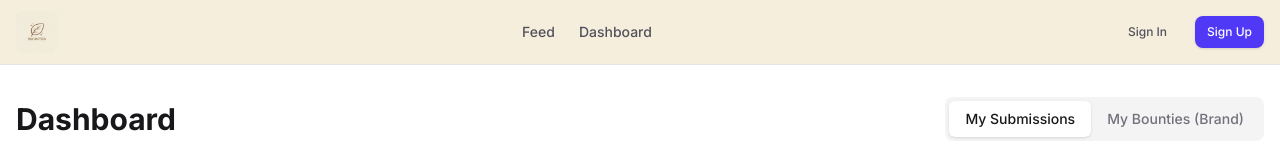
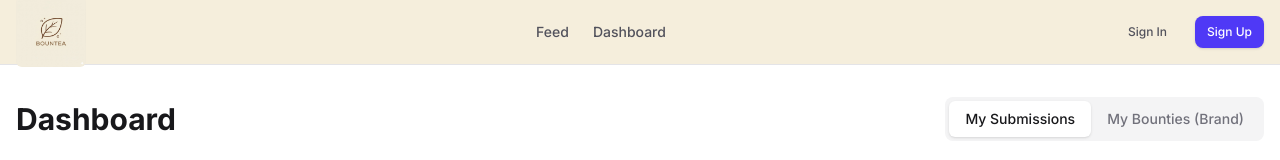
Before and after one commit to VeinDevTtv/ugcbounty, a Next.js app in the folder ugc-platform/: page /dashboard in a window 1280 px wide. Shown: the top 160 px of the page. Built offline with nearby package versions, Linux system fonts and the light colour scheme; no server answers.

Commit message:
Header.tsx

```diff
--- a/ugc-platform/src/components/Header.tsx
+++ b/ugc-platform/src/components/Header.tsx
@@ -24,8 +24,8 @@ export default function Header() {
             <Image
               src="/bountea.png"
               alt="Bountea Logo"
-              width={42}
-              height={42}
+              width={70}
+              height={70}
               className="rounded-md"
             />
           </Link>
```
